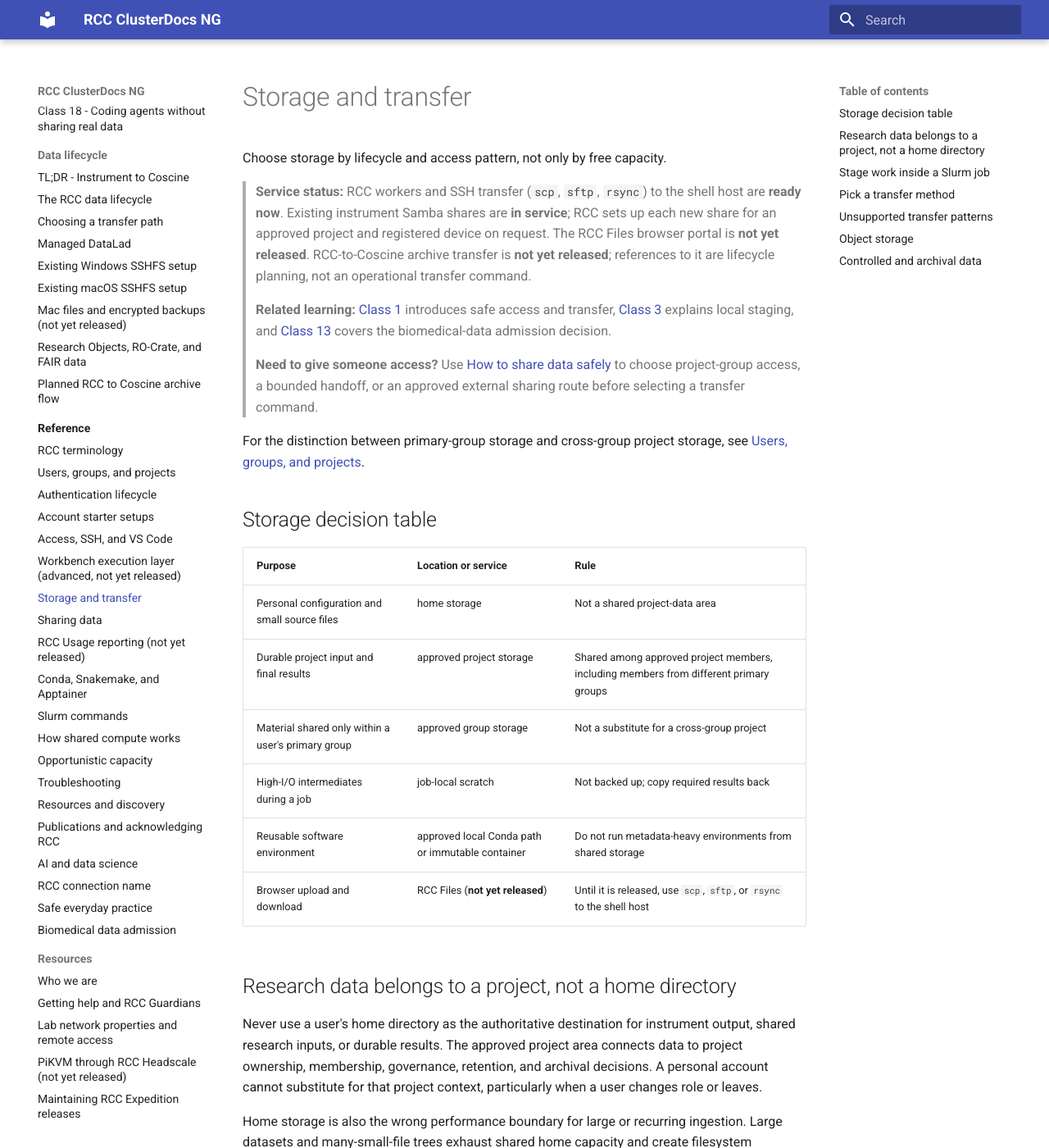
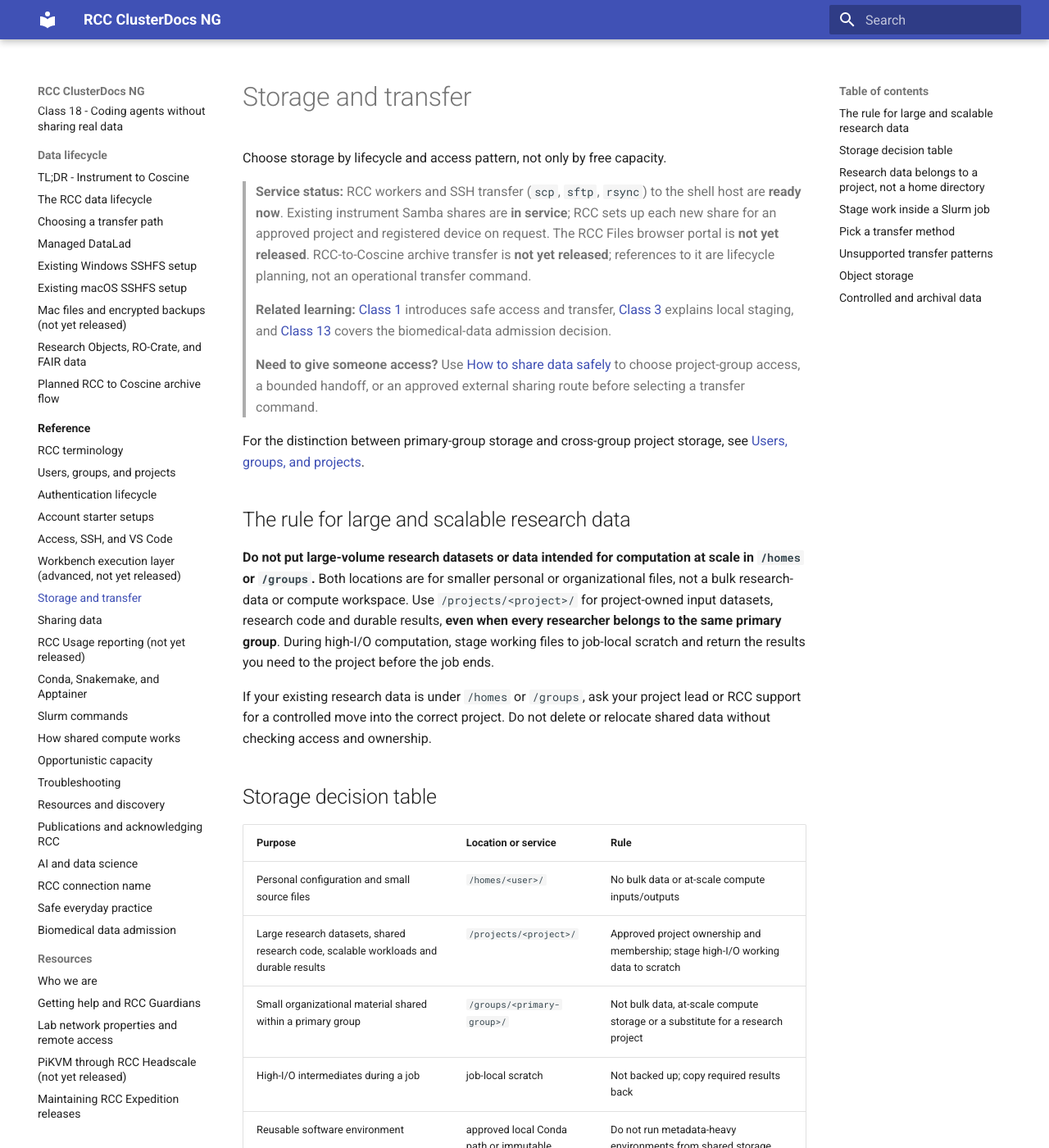
Before and after one commit to IKIM-Essen/ClusterDocs, an MkDocs documentation site: the page built from docs/reference/storage-transfer.md, in a window 1280 px wide and 1400 px high. Shown: the whole window at 82% size. Built offline with MkDocs 1.6.1 and Material for MkDocs 9.7.7, drawn with Linux system fonts in a browser that asks for light colours.

Commit message:
docs: place large or scalable research data in projects

```diff
--- a/docs/reference/storage-transfer.md
+++ b/docs/reference/storage-transfer.md
@@ -21,13 +21,27 @@ Choose storage by lifecycle and access pattern, not only by free capacity.
 For the distinction between primary-group storage and cross-group project
 storage, see [Users, groups, and projects](users-groups-projects.md).
 
+## The rule for large and scalable research data
+
+**Do not put large-volume research datasets or data intended for computation at
+scale in `/homes` or `/groups`.** Both locations are for smaller personal or
+organizational files, not a bulk research-data or compute workspace. Use
+`/projects/<project>/` for project-owned input datasets, research code and
+durable results, **even when every researcher belongs to the same primary
+group**. During high-I/O computation, stage working files to job-local scratch
+and return the results you need to the project before the job ends.
+
+If your existing research data is under `/homes` or `/groups`, ask your
+project lead or RCC support for a controlled move into the correct project.
+Do not delete or relocate shared data without checking access and ownership.
+
 ## Storage decision table
 
 | Purpose | Location or service | Rule |
 |---|---|---|
-| Personal configuration and small source files | home storage | Not a shared project-data area |
-| Durable project input and final results | approved project storage | Shared among approved project members, including members from different primary groups |
-| Material shared only within a user's primary group | approved group storage | Not a substitute for a cross-group project |
+| Personal configuration and small source files | `/homes/<user>/` | No bulk data or at-scale compute inputs/outputs |
+| Large research datasets, shared research code, scalable workloads and durable results | `/projects/<project>/` | Approved project ownership and membership; stage high-I/O working data to scratch |
+| Small organizational material shared within a primary group | `/groups/<primary-group>/` | Not bulk data, at-scale compute storage or a substitute for a research project |
 | High-I/O intermediates during a job | job-local scratch | Not backed up; copy required results back |
 | Reusable software environment | approved local Conda path or immutable container | Do not run metadata-heavy environments from shared storage |
 | Browser upload and download | RCC Files (**not yet released**) | Until it is released, use `scp`, `sftp`, or `rsync` to the shell host |
```
